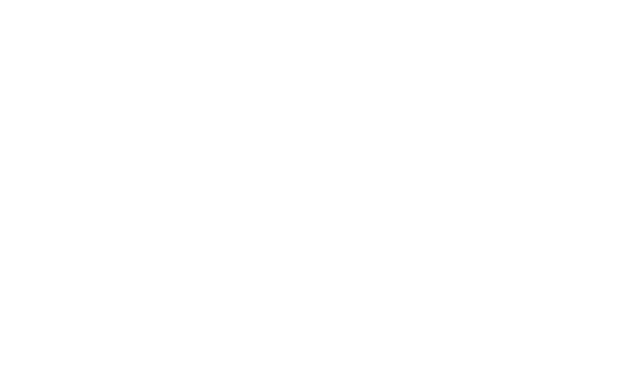
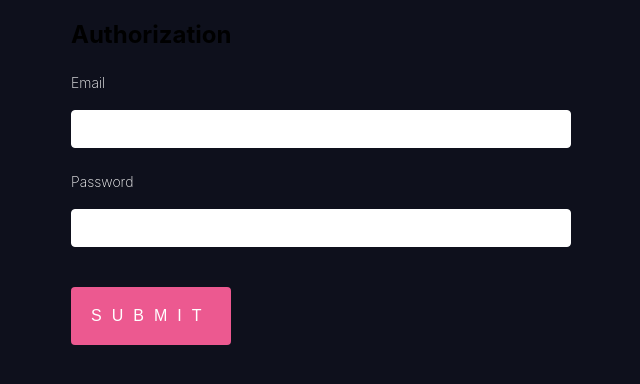
Before and after one commit to Zayatsartem/clean_city, a React (Create React App) app in the folder frontend/: page / in a window 1280 px wide. Shown: the top 384 px of the page, without its empty margins (319-959 px from the left). Built offline with nearby package versions, Linux system fonts and the light colour scheme.

Commit message:
render auth

```diff
--- a/frontend/src/App.tsx
+++ b/frontend/src/App.tsx
@@ -1,10 +1,30 @@
-import React from 'react';
-import './App.css';
+import { useForm } from 'react-hook-form';
+import React, { useState } from 'react';
 
-function App(): JSX.Element {
+import './Authorization/styles.css';
+
+export default function App(): JSX.Element {
+  const [email, setEmail] = useState('');
+  const [password, setPassword] = useState('');
+  const { register, handleSubmit } = useForm();
+  const onSubmit = ():void => console.log('data');
+
+  function handleEmailChange(): void {
+    console.log('email');
+  }
+  function handlePasswordChange(): void {
+    console.log('password');
+  }
   return (
-    <div className="App" />
+     <form onSubmit={handleSubmit(onSubmit)}>
+      <h2>Authorization</h2>
+      <label htmlFor="email-input">Email</label>
+      <input type="text" id="email-input" value={email} onChange={handleEmailChange} />
+      <label htmlFor="password-input">Password</label>
+      <input type="text" id="password-input" value={password} onChange={handlePasswordChange} />
+
+      <button type="submit">Submit</button>
+     </form>
+
   );
 }
-
-export default App;
--- /dev/null
+++ b/frontend/src/Authorization/styles.css
@@ -0,0 +1,128 @@
+body {
+  background: #0e101c;
+  font-family: -apple-system, BlinkMacSystemFont, "Segoe UI", "Roboto", "Oxygen",
+    "Ubuntu", "Cantarell", "Fira Sans", "Droid Sans", "Helvetica Neue",
+    sans-serif;
+}
+
+form {
+  max-width: 500px;
+  margin: 0 auto;
+}
+
+h1 {
+  font-weight: 100;
+  color: white;
+  text-align: center;
+  padding-bottom: 10px;
+  border-bottom: 1px solid rgb(79, 98, 148);
+}
+
+.form {
+  background: #0e101c;
+  max-width: 400px;
+  margin: 0 auto;
+}
+
+p {
+  color: #bf1650;
+}
+
+p::before {
+  display: inline;
+  content: "⚠ ";
+}
+
+input {
+  display: block;
+  box-sizing: border-box;
+  width: 100%;
+  border-radius: 4px;
+  border: 1px solid white;
+  padding: 10px 15px;
+  margin-bottom: 10px;
+  font-size: 14px;
+}
+
+label {
+  line-height: 2;
+  text-align: left;
+  display: block;
+  margin-bottom: 13px;
+  margin-top: 20px;
+  color: white;
+  font-size: 14px;
+  font-weight: 200;
+}
+
+button[type="submit"],
+input[type="submit"] {
+  background: #ec5990;
+  color: white;
+  text-transform: uppercase;
+  border: none;
+  margin-top: 40px;
+  padding: 20px;
+  font-size: 16px;
+  font-weight: 100;
+  letter-spacing: 10px;
+}
+
+button[type="submit"]:hover,
+input[type="submit"]:hover {
+  background: #bf1650;
+}
+
+button[type="submit"]:active,
+input[type="button"]:active,
+input[type="submit"]:active {
+  transition: 0.3s all;
+  transform: translateY(3px);
+  border: 1px solid transparent;
+  opacity: 0.8;
+}
+
+input:disabled {
+  opacity: 0.4;
+}
+
+input[type="button"]:hover {
+  transition: 0.3s all;
+}
+
+button[type="submit"],
+input[type="button"],
+input[type="submit"] {
+  -webkit-appearance: none;
+}
+
+.App {
+  max-width: 600px;
+  margin: 0 auto;
+}
+
+button[type="button"] {
+  display: block;
+  appearance: none;
+  background: #333;
+  color: white;
+  border: none;
+  text-transform: uppercase;
+  padding: 10px 20px;
+  border-radius: 4px;
+}
+
+hr {
+  margin-top: 30px;
+}
+
+button {
+  display: block;
+  appearance: none;
+  margin-top: 40px;
+  border: 1px solid #333;
+  margin-bottom: 20px;
+  text-transform: uppercase;
+  padding: 10px 20px;
+  border-radius: 4px;
+}
--- /dev/null
+++ b/frontend/src/Authorization/types.ts
@@ -0,0 +1,3 @@
+export interface User {
+  id: number,
+}
```
Also changed, not shown: frontend/src/Authorization/Authorization.tsx (added, +9 -0 lines), frontend/src/Authorization/api.ts (added, +17 -0 lines), frontend/src/types/UserTypes.ts (added, +7 -0 lines), frontend/store.ts (added, +19 -0 lines), 2 other files (tests, documents, lock files or other folders).
